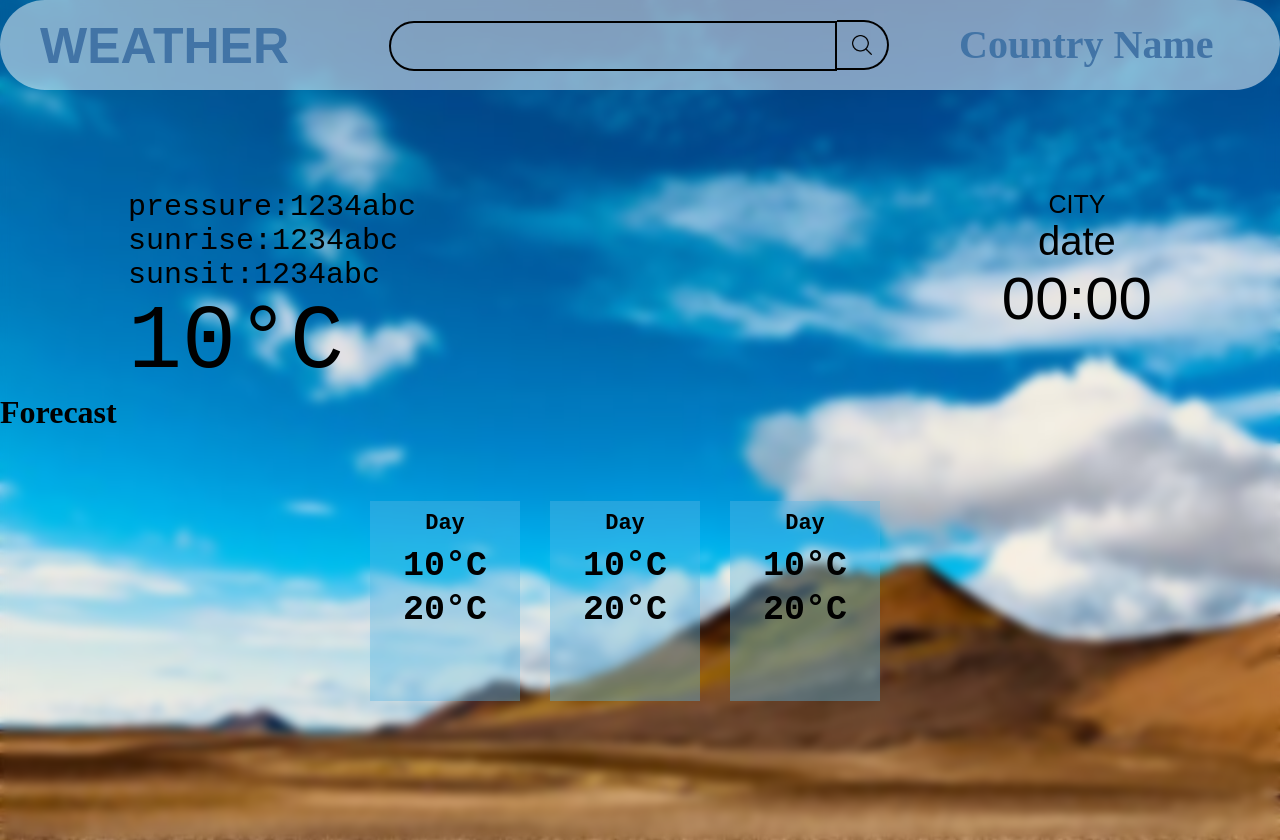
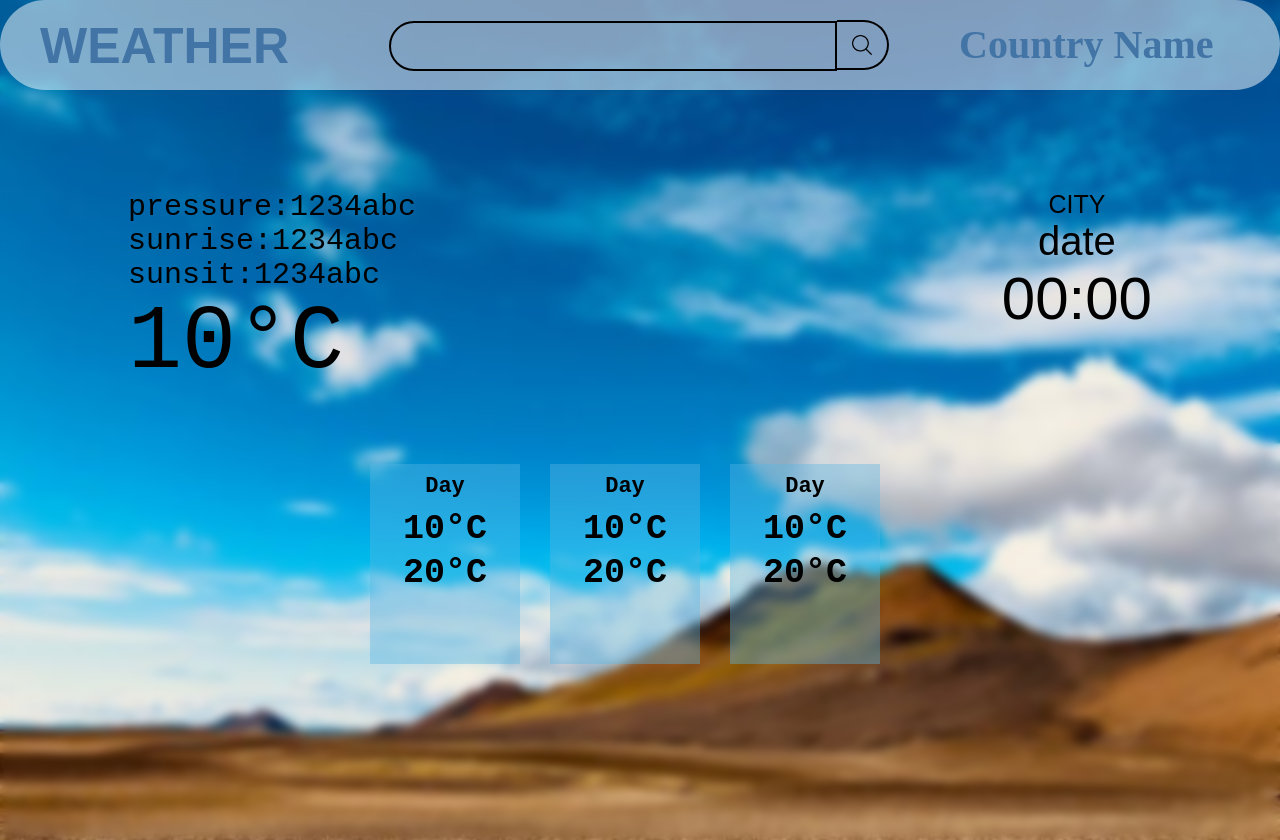
Before and after one commit to Sharjeelirfan/Responsive-Weather-App, a plain HTML site: page index.html in a window 1280 px wide. Drawn offline with Linux system fonts and the light colour scheme.

Commit message:
Update index.html

```diff
--- a/index.html
+++ b/index.html
@@ -59,7 +59,6 @@
             <img id="imgquery">
         </div>
 
-    <h1>Forecast</h1>
         <div id="forcast">
             <div id="day1old" class="oldWeather">
                 <p class="day" id="day1">Day</p>
```
